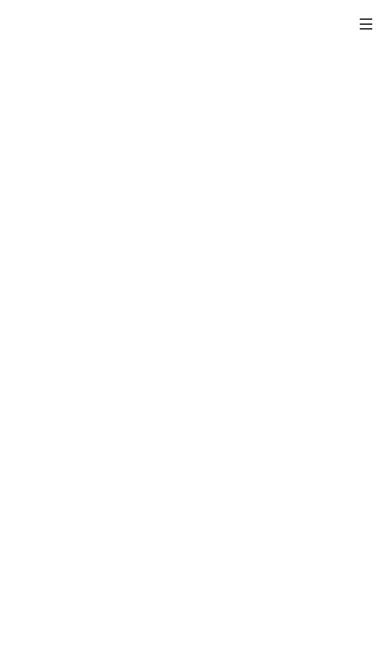
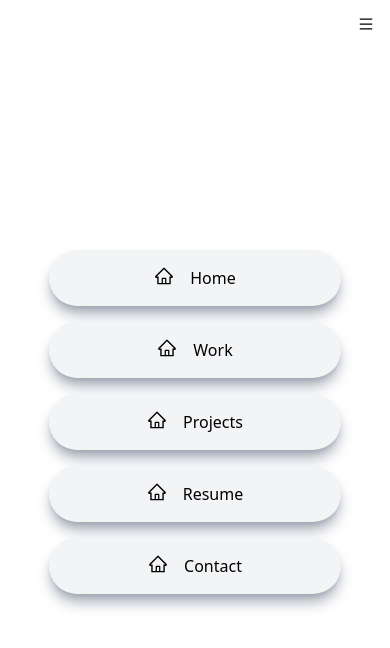
Before and after one commit to CaseStudyProgramming/PortfolioReact1, a React (Vite) app: page / in a window 390 px wide. Both pictures are taken after a click on the icon 366 px from the left and 24 px from the top of the page. Shown: the top 648 px of the page. Built offline with nearby package versions, Linux system fonts and the light colour scheme.

Commit message:
deploy navbar

```diff
--- a/src/assets/Components/SideNav.jsx
+++ b/src/assets/Components/SideNav.jsx
@@ -1,5 +1,6 @@
 import React, { useState } from "react";
 import { AiOutlineMenu } from "react-icons/ai";
+import { AiOutlineHome } from "react-icons/ai";
 
 const SideNav = () => {
   const [nav, setnav] = useState(false);
@@ -12,6 +13,47 @@ const SideNav = () => {
         onClick={handlrdNav}
         className="absolute top-4 right-4 z-[99] md:hidden"
       />
+      {nav ? (
+        <div className="fixed w-full h-screen bg-white/90 flex flex-col justify-center items-center z-20">
+          <a
+            href="#main"
+            className="w-[75%] flex justify-center rounded-full shadow-lg bg-gray-100 shadow-gray-400 m-2 p-4 cursor-pointer hover:scale-110 ease-in duration-200"
+          >
+            <AiOutlineHome size={20} />
+            <span className="pl-4">Home</span>
+          </a>
+          <a
+            href="#main"
+            className="w-[75%] flex justify-center rounded-full shadow-lg bg-gray-100 shadow-gray-400 m-2 p-4 cursor-pointer hover:scale-110 ease-in duration-200"
+          >
+            <AiOutlineHome size={20} />
+            <span className="pl-4">Work</span>
+          </a>
+          <a
+            href="#main"
+            className="w-[75%] flex justify-center rounded-full shadow-lg bg-gray-100 shadow-gray-400 m-2 p-4 cursor-pointer hover:scale-110 ease-in duration-200"
+          >
+            <AiOutlineHome size={20} />
+            <span className="pl-4">Projects</span>
+          </a>
+          <a
+            href="#main"
+            className="w-[75%] flex justify-center rounded-full shadow-lg bg-gray-100 shadow-gray-400 m-2 p-4 cursor-pointer hover:scale-110 ease-in duration-200"
+          >
+            <AiOutlineHome size={20} />
+            <span className="pl-4">Resume</span>
+          </a>
+          <a
+            href="#main"
+            className="w-[75%] flex justify-center rounded-full shadow-lg bg-gray-100 shadow-gray-400 m-2 p-4 cursor-pointer hover:scale-110 ease-in duration-200"
+          >
+            <AiOutlineHome size={20} />
+            <span className="pl-4">Contact</span>
+          </a>
+        </div>
+      ) : (
+        <div></div>
+      )}
     </div>
   );
 };
```
